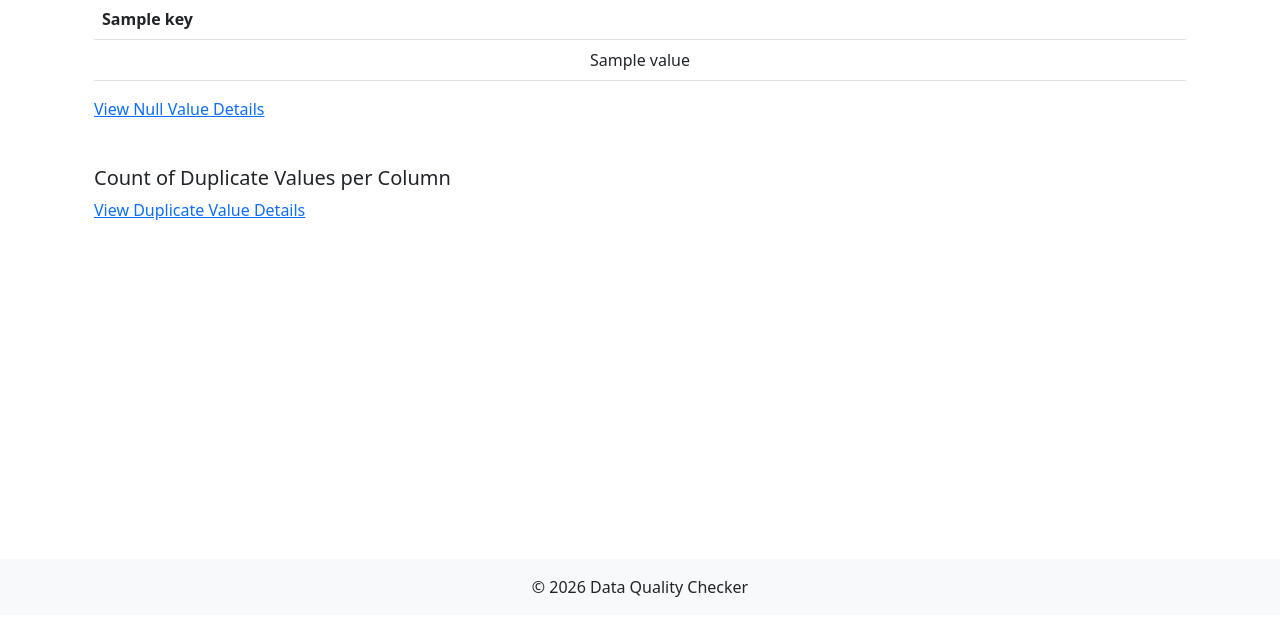
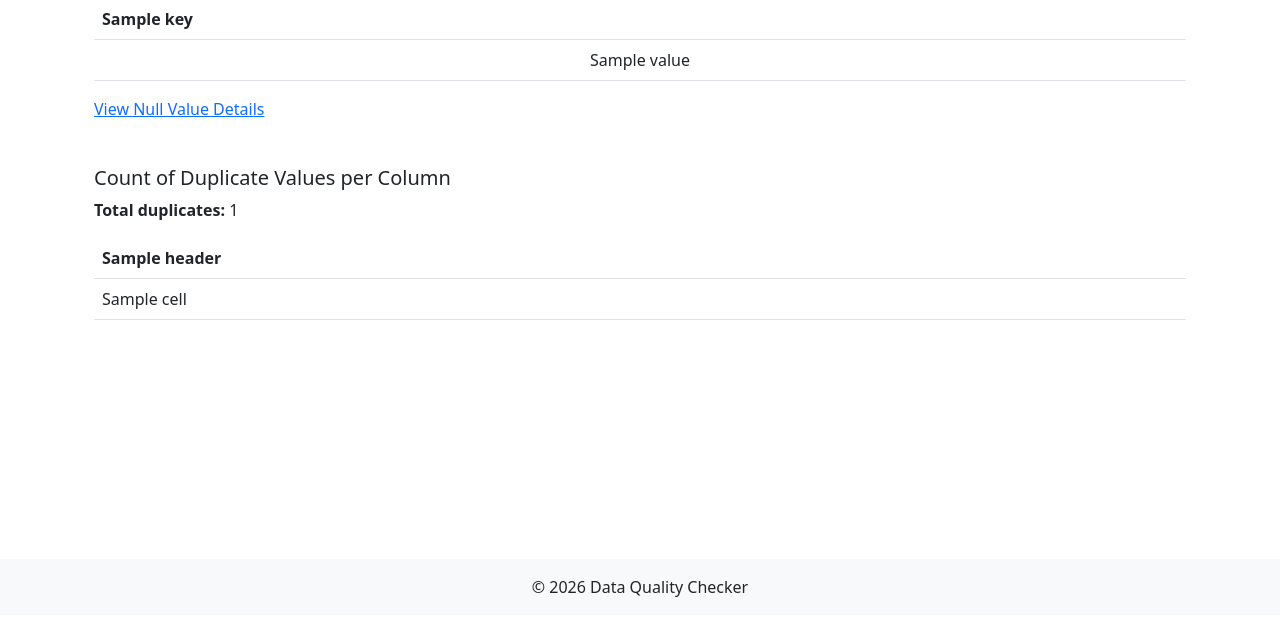
Before and after one commit to samksenija/Data-Quality-Checker, a Django app: template data_quality_checker/quality_checks/templates/results.html in a window 1280 px wide. Shown: the part 175-800 px from the top of the page. Run offline with Django 4.2, Linux system fonts and the light colour scheme; the template is opened without the code that fills it: most values are stand-ins (such as "Sample title", 1, 10 or a date in 2020).

Commit message:
present duplicate rows; for loops; adding overflow x for tables

```diff
--- a/data_quality_checker/quality_checks/static/quality_checks/css/style.css
+++ b/data_quality_checker/quality_checks/static/quality_checks/css/style.css
@@ -15,3 +15,8 @@
 .create-space-45 {
     margin-top: 45px;
 }
+
+.fixed-content {
+    overflow-y:hidden;
+    overflow-x:scroll;
+}
--- a/data_quality_checker/quality_checks/templates/results.html
+++ b/data_quality_checker/quality_checks/templates/results.html
@@ -7,7 +7,7 @@
 
 <div class="container">
     <h2 class="mb-4">Data Quality Results</h2>
-    <div>
+    <div class="fixed-content">
         <h5>Count of Null Values per Column</h5>
         <table class="table">
             <thead>
@@ -30,27 +30,29 @@
         </a>
     </div>
 
-    <div class="push-div-down">
+    <div class="push-div-down fixed-content">
         <h5>Count of Duplicate Values per Column</h5>
-        <!-- <table class="table">
+        <p><strong>Total duplicates:</strong> {{ duplicate_rows.duplicate_count }}</p>
+        <table class="table">
             <thead>
                 <tr>
-                    {% for key, value in null_count_per_column.items %}
-                        <th scope="col">{{ key }}</th>
+                    {% for header in duplicate_rows.headers %}
+                        <th scope="col">{{ header }}</th>
                     {% endfor %}
                 </tr>
             </thead>
             <tbody>
                 <tr>
-                    {% for key, value in null_count_per_column.items %}
-                        <td style="text-align: center;">{{ value }}</td>
+                    {% for row in duplicate_rows.duplicate_rows %}
+                        <tr>
+                            {% for cell in row %}
+                                <td>{{ cell }}</td>
+                            {% endfor %}
+                        </tr>
                     {% endfor %}
                 </tr>
             </tbody>
-        </table> -->
-        <a href="{% url 'null_value_details' %}">
-            View Duplicate Value Details
-        </a>
+        </table>
     </div>
 </div>
 
```
Also changed, not shown: data_quality_checker/quality_checks/views.py (+14 -1 lines).
